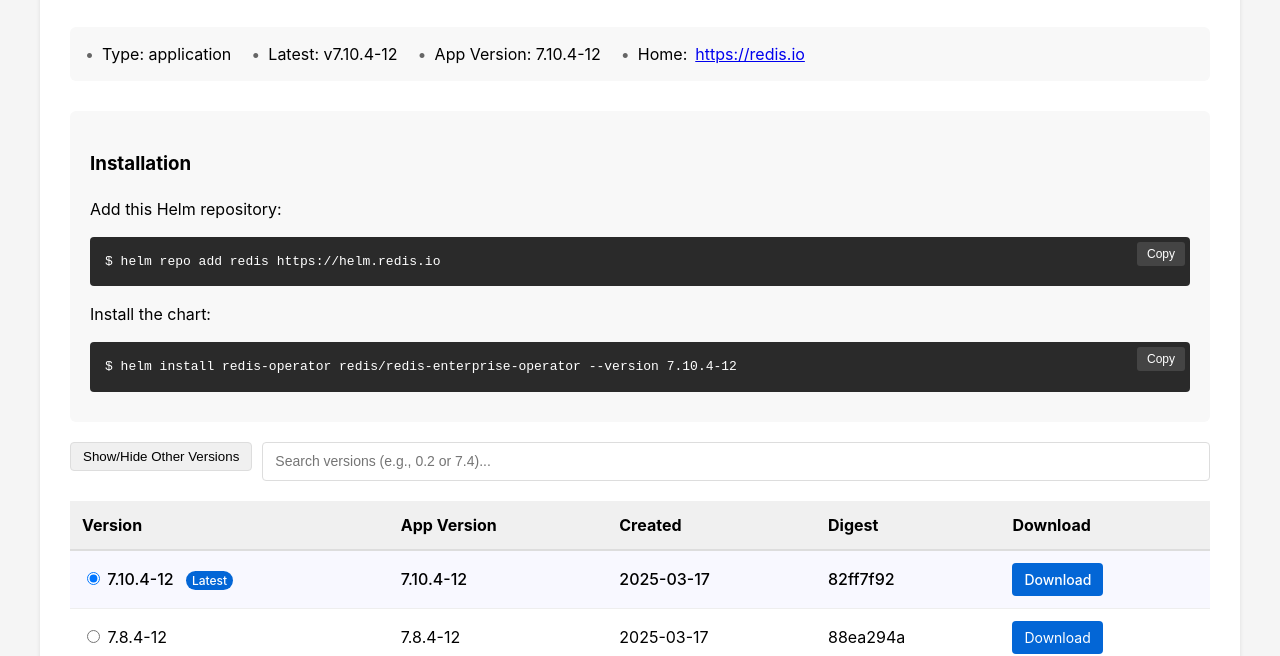
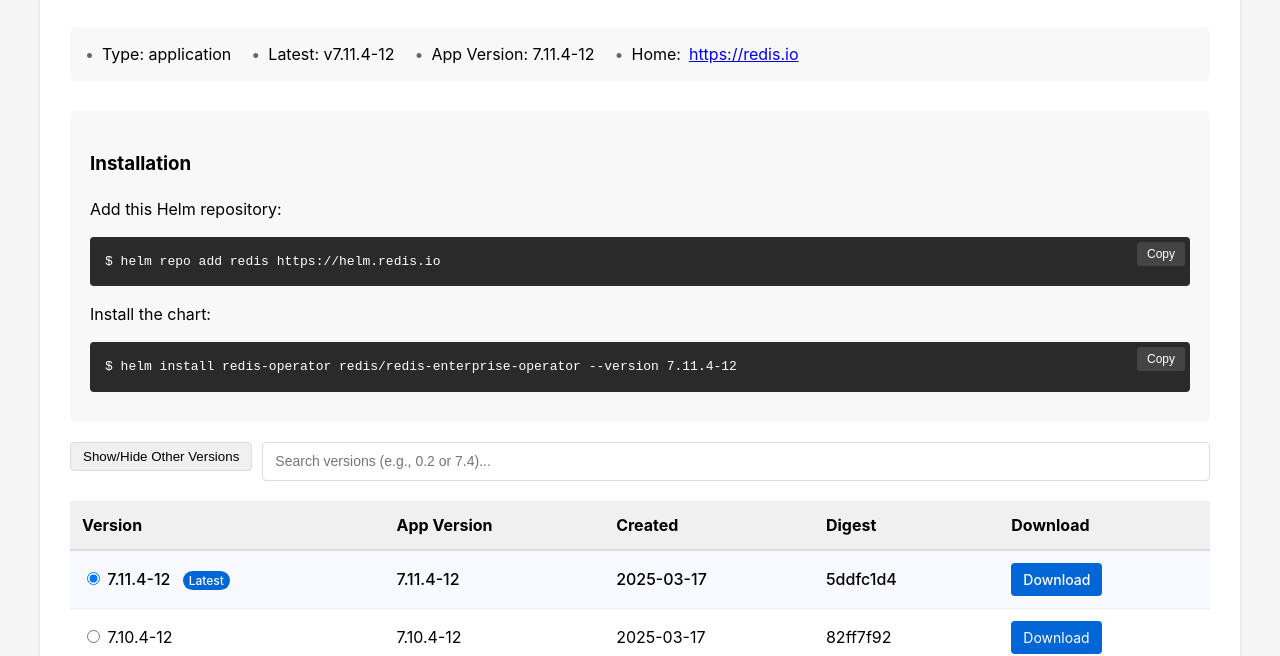
Before and after one commit to oshribr/helm-release, a plain HTML site: page index.html in a window 1280 px wide. Shown: the part 145-801 px from the top of the page. Drawn offline with Linux system fonts and the light colour scheme.

Commit message:
Update Helm charts page version: charts/redis-enterprise-operator

```diff
--- a/index.html
+++ b/index.html
@@ -170,8 +170,8 @@
         </div>
         <div class="metadata">
             <div>Type: application</div>
-            <div>Latest: v7.10.4-12</div>
-            <div>App Version: 7.10.4-12</div>
+            <div>Latest: v7.11.4-12</div>
+            <div>App Version: 7.11.4-12</div>
             <div>Home: <a href="https://redis.io">https://redis.io</a></div>
         </div>
         <div class="installation">
@@ -183,7 +183,7 @@
             </div>
             <p>Install the chart:</p>
             <div class="command" id="install-command">
-                $ helm install redis-operator redis/redis-enterprise-operator --version 7.10.4-12
+                $ helm install redis-operator redis/redis-enterprise-operator --version 7.11.4-12
                 <button class="copy-btn" onclick="copyCommand(this)">Copy</button>
             </div>
         </div>
@@ -210,13 +210,28 @@
             <tbody>
 
         <tr class="version-row latest-version"
+            data-version="7.11.4-12"
+            data-appversion="7.11.4-12"
+            data-command="helm install redis-operator redis/redis-enterprise-operator --version 7.11.4-12">
+            <td>
+                <input type="radio" name="version" value="7.11.4-12"
+                    onclick="toggleVersion(this)" data-default="helm install redis-operator redis/redis-enterprise-operator" checked>
+                7.11.4-12 <span class="latest-badge">Latest</span>
+            </td>
+            <td>7.11.4-12</td>
+            <td>2025-03-17</td>
+            <td>5ddfc1d4</td>
+            <td><a href="https://github.com/oshribr/helm-release/releases/download/redis-enterprise-operator-7.11.4-12/redis-enterprise-operator-7.11.4-12.tgz" class="download-btn">Download</a></td>
+        </tr>
+
+        <tr class="version-row"
             data-version="7.10.4-12"
             data-appversion="7.10.4-12"
             data-command="helm install redis-operator redis/redis-enterprise-operator --version 7.10.4-12">
             <td>
                 <input type="radio" name="version" value="7.10.4-12"
-                    onclick="toggleVersion(this)" data-default="helm install redis-operator redis/redis-enterprise-operator" checked>
-                7.10.4-12 <span class="latest-badge">Latest</span>
+                    onclick="toggleVersion(this)" data-default="helm install redis-operator redis/redis-enterprise-operator" >
+                7.10.4-12
             </td>
             <td>7.10.4-12</td>
             <td>2025-03-17</td>
```
